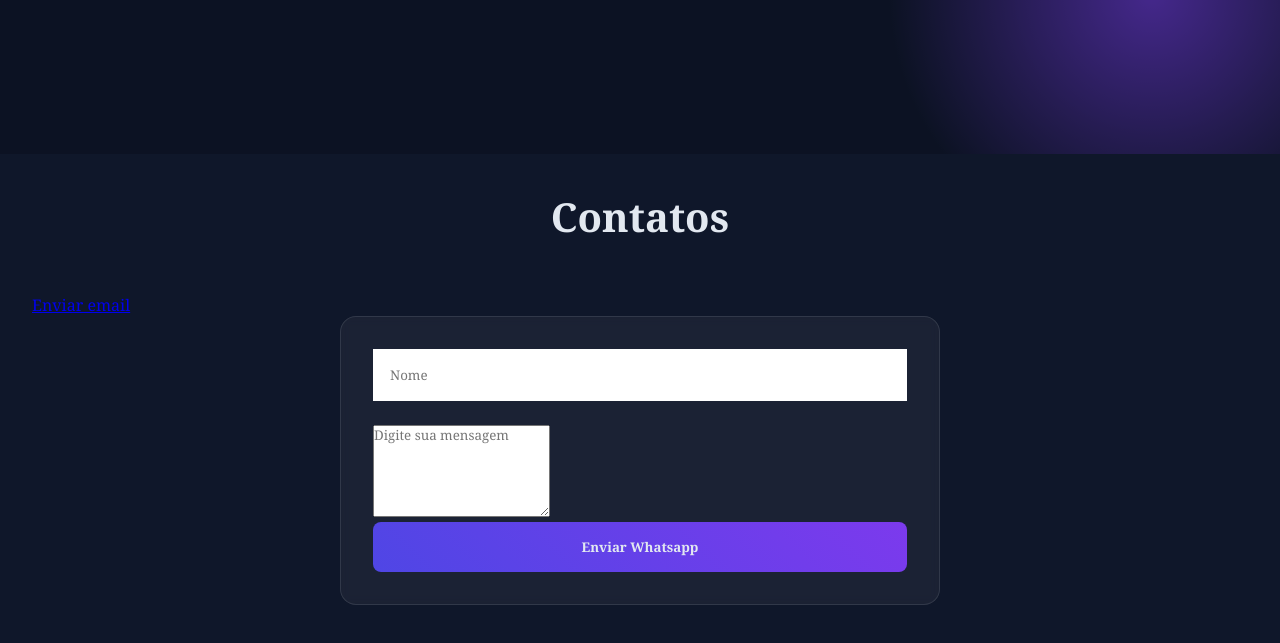
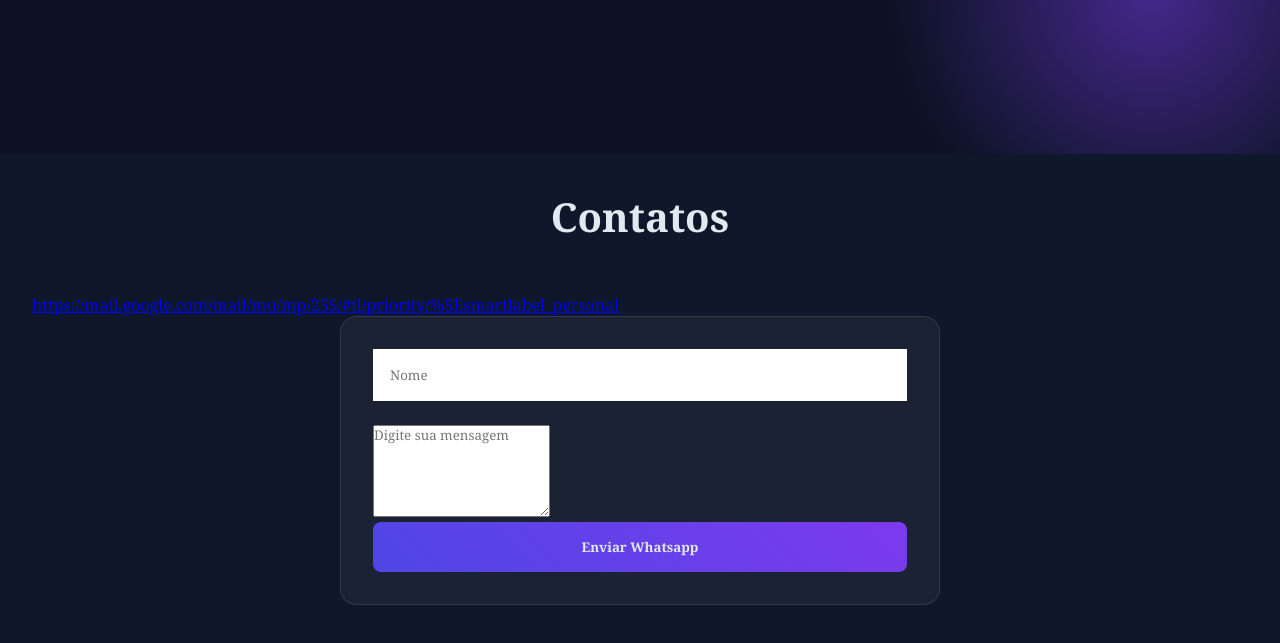
Before and after one commit to Giovana024/Portf-lio--Web, a plain HTML site: page index.html in a window 1280 px wide. Shown: the part 646-1289 px from the top of the page. Drawn offline with Linux system fonts and the light colour scheme.

Commit message:
Update index.html

```diff
--- a/index.html
+++ b/index.html
@@ -50,7 +50,7 @@
 
 <section id="contatos" class="contatos">
     <h2 class="contatos-titulo">Contatos</h2>
-    <a href="mailto:gusmaogiovana52@gmail.com=Assunto do email&cc=Olá!bcc=copiaoculta@provedor.com.br&body=Conteúdo do email que será preenchido automaticamente">Enviar email</a>
+    <a href="malito:gusmaogiovana52@gmail.com">https://mail.google.com/mail/mu/mp/255/#tl/priority/%5Esmartlabel_personal</a>
     <form class="formulario-contato" id="formulario">
         <div class="grupo-form">
             <input placeholder="Nome" class="campo-form" id="nome">
```
